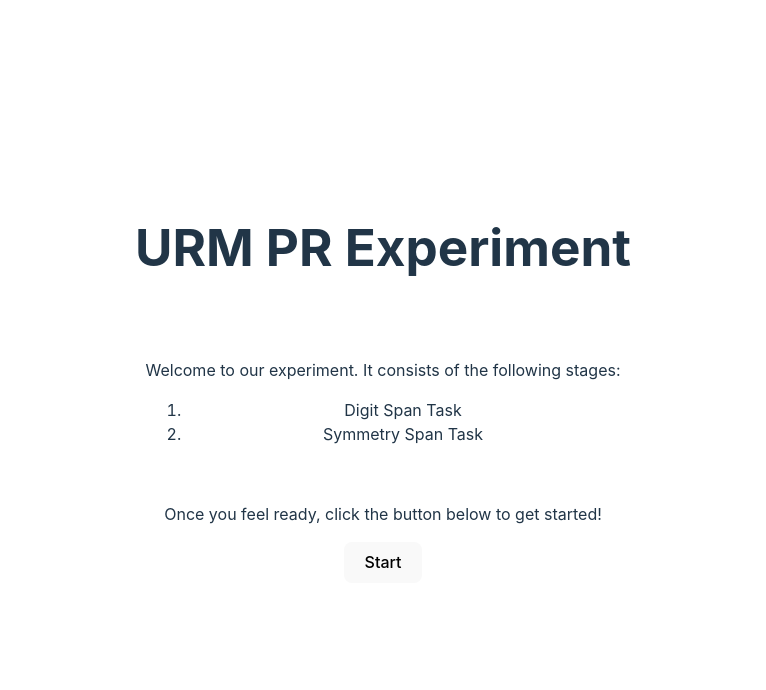
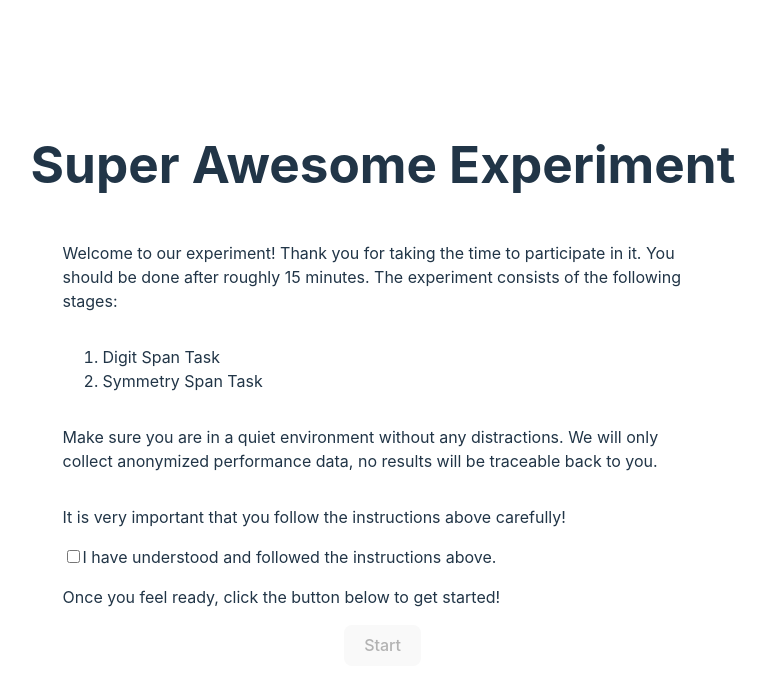
Before and after one commit to Sejmou/urm-pr-experiment, a React (Vite) app: page / in a window 1280 px wide. Shown: the top 690 px of the page, without its empty margins (257-1023 px from the left). Built offline with nearby package versions, Linux system fonts and the light colour scheme.

Commit message:
add music target group instructions + query param and "read instructions" checkbox

```diff
--- a/src/Home.css
+++ b/src/Home.css
@@ -35,13 +35,14 @@ body {
 h1 {
   font-size: 3.2em;
   line-height: 1.1;
+  text-align: center;
+  margin-bottom: 0;
 }
 
 #app {
   max-width: 1280px;
   margin: 0 auto;
   padding: 2rem;
-  text-align: center;
 }
 
 .logo {
@@ -58,10 +59,22 @@ h1 {
 
 .card {
   padding: 2em;
+  max-width: 640px;
+  display: flex;
+  flex-direction: column;
+  justify-content: center;
 }
 
-.read-the-docs {
-  color: #888;
+.center {
+  align-self: center;
+  justify-self: center;
+  text-align: center;
+}
+
+.music-link {
+  align-self: center;
+  padding: 1em 2em;
+  margin-bottom: 2em;
 }
 
 button {
--- a/src/Home.tsx
+++ b/src/Home.tsx
@@ -1,12 +1,40 @@
 import './Home.css';
 import { tasks, startExperiment } from './shared/experiment';
+import { useState } from 'react';
+import { isMusicTestGroup } from './shared/experiment';
+
+type CheckboxProps = {
+  label: string;
+  value: boolean;
+  onChange: () => void;
+};
+
+const Checkbox = ({ label, value, onChange }: CheckboxProps) => {
+  return (
+    <label>
+      <input type="checkbox" checked={value} onChange={onChange} />
+      {label}
+    </label>
+  );
+};
+
+const musicTestGroup = isMusicTestGroup();
 
 function Home() {
+  const [checked, setChecked] = useState(false);
+  const handleChange = () => {
+    setChecked(!checked);
+  };
+
   return (
     <div className="App">
-      <h1>URM PR Experiment</h1>
+      <h1>Super Awesome Experiment</h1>
       <div className="card">
-        <p>Welcome to our experiment. It consists of the following stages:</p>
+        <p>
+          Welcome to our experiment! Thank you for taking the time to
+          participate in it. You should be done after roughly 15 minutes. The
+          experiment consists of the following stages:
+        </p>
         <ol>
           {tasks.map((p, i) => (
             <li key={i}>
@@ -15,9 +43,45 @@ function Home() {
             </li>
           ))}
         </ol>
-        <br />
+        <p>
+          Make sure you are in a quiet environment without any distractions. We
+          will only collect anonymized performance data, no results will be
+          traceable back to you.
+        </p>
+        {musicTestGroup ? (
+          <>
+            <p>
+              Below is a link to a music playlist. Click it and make sure you
+              can hear the music clearly, then return to this screen. You should
+              keep the music playing for the whole experiment.
+            </p>
+            <a
+              className="music-link"
+              href="https://youtu.be/CLeZyIID9Bo"
+              target="_blank"
+            >
+              Chill music
+            </a>
+          </>
+        ) : (
+          ''
+        )}
+        <p>
+          It is very important that you follow the instructions above carefully!
+        </p>
+        <Checkbox
+          label="I have understood and followed the instructions above."
+          value={checked}
+          onChange={handleChange}
+        />
         <p>Once you feel ready, click the button below to get started!</p>
-        <button onClick={startExperiment}>Start</button>
+        <button
+          className="center"
+          disabled={!checked}
+          onClick={startExperiment}
+        >
+          Start
+        </button>
       </div>
     </div>
   );
--- a/src/shared/experiment.ts
+++ b/src/shared/experiment.ts
@@ -30,13 +30,24 @@ export const getParticipantId = () => {
 
 export const startExperiment = () => {
   const participantId = getQueryParam('participantId') || generateUUID();
-  setQueryParams({ participantId, currentStage: '1' });
+  const params: { [key: string]: string } = {
+    participantId,
+    currentStage: '1',
+  };
+  if (isMusicTestGroup()) params.music = 'true';
+  setQueryParams(params);
   window.location = ('tasks/' + window.location.search) as unknown as Location;
+};
+
+export const isMusicTestGroup = () => {
+  return getQueryParam('music') !== null;
 };
 
 export const endExperiment = () => {
   //resetQueryParams();
-  window.location = '..' as unknown as Location;
+  window.location = ('..' + isMusicTestGroup
+    ? '/?music=true'
+    : '') as unknown as Location;
 };
 
 export const getExperimentState = () => {
--- a/src/tasks/digit_span/index.js
+++ b/src/tasks/digit_span/index.js
@@ -30,7 +30,7 @@ const experiment = new Promise(resolve => {
   var minSetSize = 3; // starting digit length
   var stimuli_duration = 1000; // number of miliseconds to display each digit
   var recall_duration = null; // number of miliseconds to allow recall. If null, there is no time limit.
-  const debug = false; // set to true to skip demo procedure and show only two trials in test procedure (ignoring nTrials)
+  const debug = true; // set to true to skip demo procedure and show only two trials in test procedure (ignoring nTrials)
 
   //----------------------------------------------------------------------
 
--- a/src/tasks/symmetry_span/index.js
+++ b/src/tasks/symmetry_span/index.js
@@ -29,7 +29,7 @@ import { storeTaskResults, createConclusionMessageBlock } from '../utils';
 
 const experiment = new Promise(resolve => {
   //----- CUSTOMIZABLE VARIABLES -----------------------------------------
-  const debug = false; // only single test trial, skipping demos
+  const debug = true; // only single test trial, skipping demos
   let minSetSize = 3; // starting length of each trial (i.e., min number of letters in a trial)
   let maxSetSize = 5; // ending length of each trial (i.e., max number of letters in a trial)
   let repSet = 3; // number of times each set size should be repeated
```
